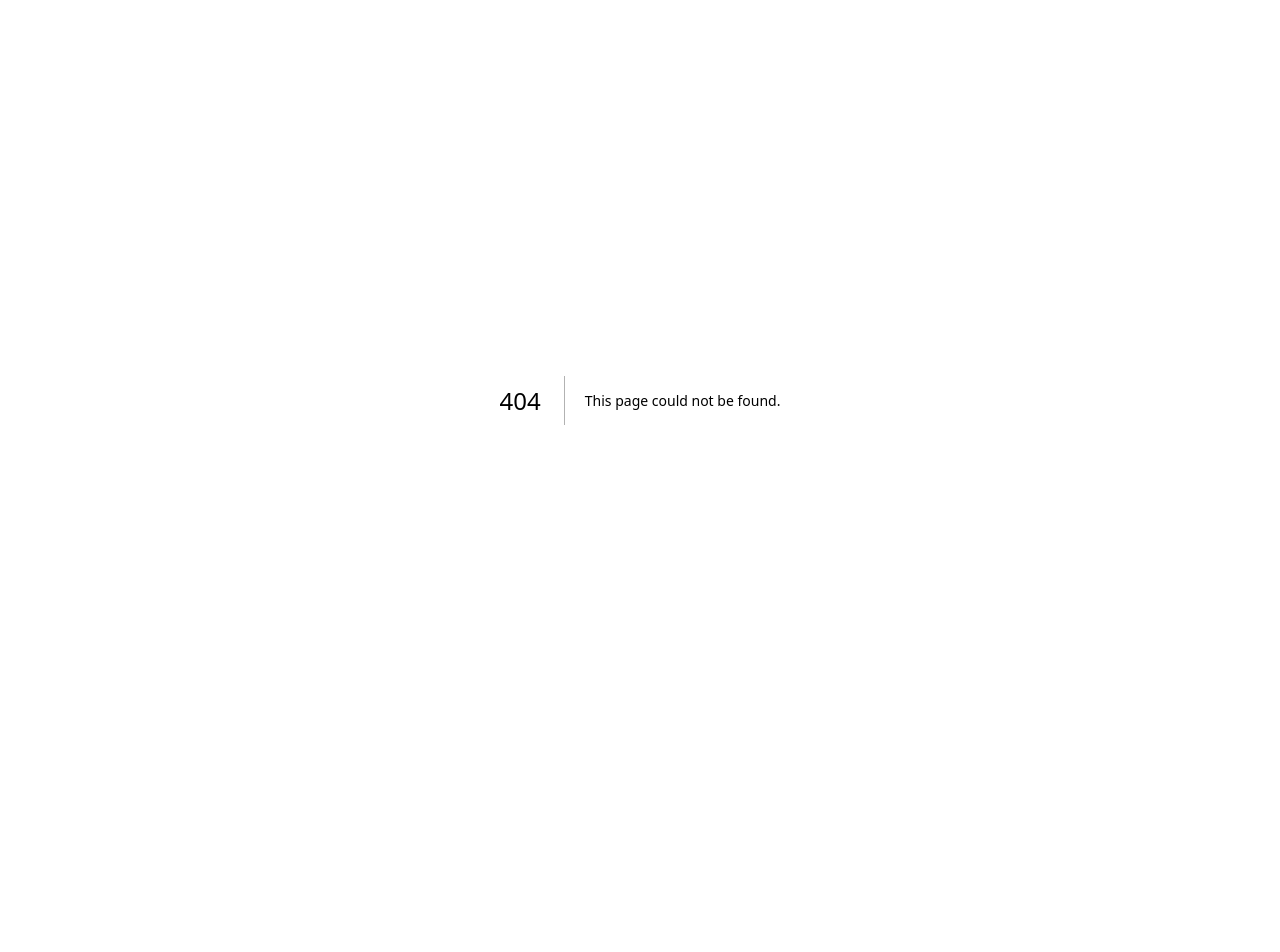
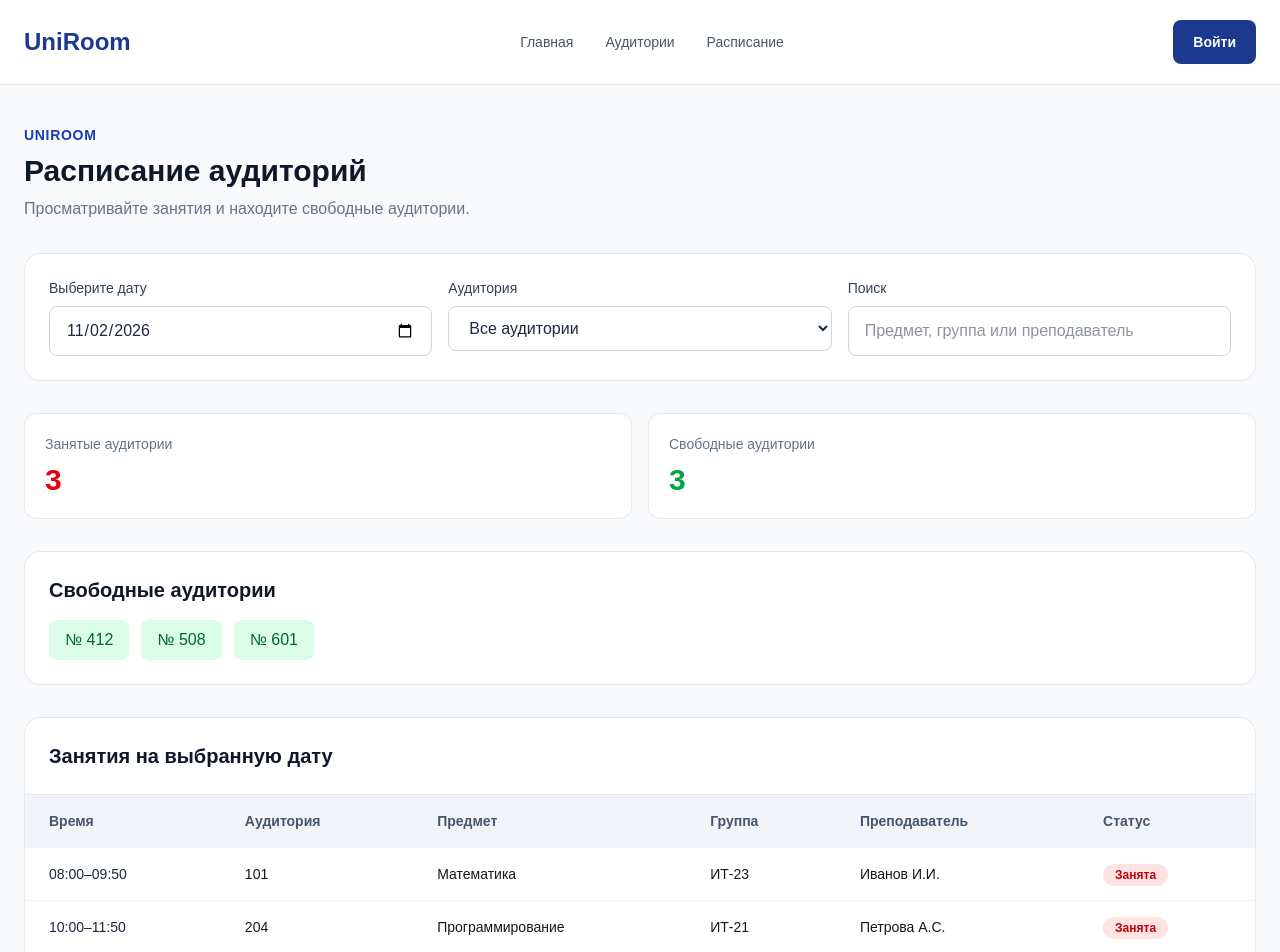
Before and after one commit to smbayevaaliya-ops/UniRoom, a Next.js app: page /schedule in a window 1280 px wide. Before the commit this address had no page. Shown: the top 952 px of the page. Before the commit the page ends 800 px from the top, so only its background shows below. Built offline with nearby package versions, Linux system fonts and the light colour scheme.

Commit message:
Add interactive schedule page

```diff
--- /dev/null
+++ b/app/schedule/page.tsx
@@ -0,0 +1,190 @@
+
+"use client";
+
+import { useState } from "react";
+import Header from "@/components/Header";
+
+const lessons = [
+  { day: "2026-11-02", time: "08:00–09:50", room: "101", subject: "Математика", group: "ИТ-23", teacher: "Иванов И.И." },
+  { day: "2026-11-02", time: "10:00–11:50", room: "204", subject: "Программирование", group: "ИТ-21", teacher: "Петрова А.С." },
+  { day: "2026-11-02", time: "12:00–13:50", room: "305", subject: "Базы данных", group: "ИТ-22", teacher: "Сидоров Д.К." },
+  { day: "2026-11-03", time: "08:00–09:50", room: "204", subject: "Веб-разработка", group: "ИТ-23", teacher: "Иванов И.И." },
+  { day: "2026-11-03", time: "10:00–11:50", room: "101", subject: "Физика", group: "ИТ-21", teacher: "Ким А.А." },
+  { day: "2026-11-03", time: "14:00–15:50", room: "412", subject: "Компьютерные сети", group: "ИТ-22", teacher: "Сидоров Д.К." },
+  { day: "2026-11-04", time: "09:00–10:50", room: "305", subject: "Алгоритмы", group: "ИТ-23", teacher: "Петрова А.С." },
+  { day: "2026-11-04", time: "12:00–13:50", room: "508", subject: "Английский язык", group: "ИТ-21", teacher: "Ким А.А." },
+];
+
+const rooms = ["101", "204", "305", "412", "508", "601"];
+
+export default function SchedulePage() {
+  const [date, setDate] = useState("2026-11-02");
+  const [room, setRoom] = useState("Все аудитории");
+  const [search, setSearch] = useState("");
+
+  const filteredLessons = lessons.filter((lesson) => {
+    const matchesDate = lesson.day === date;
+    const matchesRoom = room === "Все аудитории" || lesson.room === room;
+    const matchesSearch =
+      lesson.subject.toLowerCase().includes(search.toLowerCase()) ||
+      lesson.group.toLowerCase().includes(search.toLowerCase()) ||
+      lesson.teacher.toLowerCase().includes(search.toLowerCase());
+
+    return matchesDate && matchesRoom && matchesSearch;
+  });
+
+  const occupiedRooms = lessons
+    .filter((lesson) => lesson.day === date)
+    .map((lesson) => lesson.room);
+
+  const freeRooms = rooms.filter((item) => !occupiedRooms.includes(item));
+
+  return (
+    <main className="min-h-screen bg-slate-50">
+      <Header />
+
+      <section className="mx-auto max-w-7xl px-6 py-10">
+        <div className="mb-8">
+          <p className="mb-2 text-sm font-semibold uppercase tracking-wider text-blue-800">
+            UniRoom
+          </p>
+          <h1 className="text-3xl font-bold text-slate-900">
+            Расписание аудиторий
+          </h1>
+          <p className="mt-2 text-slate-500">
+            Просматривайте занятия и находите свободные аудитории.
+          </p>
+        </div>
+
+        <div className="mb-8 grid gap-4 rounded-2xl border border-slate-200 bg-white p-6 md:grid-cols-3">
+          <div>
+            <label className="mb-2 block text-sm font-medium text-slate-700">
+              Выберите дату
+            </label>
+            <input
+              type="date"
+              value={date}
+              onChange={(e) => setDate(e.target.value)}
+              className="w-full rounded-lg border border-slate-300 px-4 py-3 text-slate-800"
+            />
+          </div>
+
+          <div>
+            <label className="mb-2 block text-sm font-medium text-slate-700">
+              Аудитория
+            </label>
+            <select
+              value={room}
+              onChange={(e) => setRoom(e.target.value)}
+              className="w-full rounded-lg border border-slate-300 px-4 py-3 text-slate-800"
+            >
+              <option>Все аудитории</option>
+              {rooms.map((item) => (
+                <option key={item} value={item}>
+                  Аудитория {item}
+                </option>
+              ))}
+            </select>
+          </div>
+
+          <div>
+            <label className="mb-2 block text-sm font-medium text-slate-700">
+              Поиск
+            </label>
+            <input
+              type="text"
+              value={search}
+              onChange={(e) => setSearch(e.target.value)}
+              placeholder="Предмет, группа или преподаватель"
+              className="w-full rounded-lg border border-slate-300 px-4 py-3 text-slate-800"
+            />
+          </div>
+        </div>
+
+        <div className="mb-8 grid gap-4 sm:grid-cols-2">
+          <div className="rounded-xl border border-slate-200 bg-white p-5">
+            <p className="text-sm text-slate-500">Занятые аудитории</p>
+            <p className="mt-2 text-3xl font-bold text-red-600">
+              {occupiedRooms.length}
+            </p>
+          </div>
+          <div className="rounded-xl border border-slate-200 bg-white p-5">
+            <p className="text-sm text-slate-500">Свободные аудитории</p>
+            <p className="mt-2 text-3xl font-bold text-green-600">
+              {freeRooms.length}
+            </p>
+          </div>
+        </div>
+
+        <div className="mb-8 rounded-2xl border border-slate-200 bg-white p-6">
+          <h2 className="mb-4 text-xl font-bold text-slate-900">
+            Свободные аудитории
+          </h2>
+          <div className="flex flex-wrap gap-3">
+            {freeRooms.length > 0 ? (
+              freeRooms.map((item) => (
+                <span
+                  key={item}
+                  className="rounded-lg bg-green-100 px-4 py-2 font-medium text-green-800"
+                >
+                  № {item}
+                </span>
+              ))
+            ) : (
+              <p className="text-slate-500">
+                На выбранную дату свободных аудиторий нет.
+              </p>
+            )}
+          </div>
+        </div>
+
+        <div className="overflow-hidden rounded-2xl border border-slate-200 bg-white">
+          <div className="border-b border-slate-200 p-6">
+            <h2 className="text-xl font-bold text-slate-900">
+              Занятия на выбранную дату
+            </h2>
+          </div>
+
+          {filteredLessons.length > 0 ? (
+            <div className="overflow-x-auto">
+              <table className="w-full text-left text-sm">
+                <thead className="bg-slate-100 text-slate-600">
+                  <tr>
+                    <th className="px-6 py-4">Время</th>
+                    <th className="px-6 py-4">Аудитория</th>
+                    <th className="px-6 py-4">Предмет</th>
+                    <th className="px-6 py-4">Группа</th>
+                    <th className="px-6 py-4">Преподаватель</th>
+                    <th className="px-6 py-4">Статус</th>
+                  </tr>
+                </thead>
+                <tbody>
+                  {filteredLessons.map((lesson, index) => (
+                    <tr key={index} className="border-t border-slate-100">
+                      <td className="whitespace-nowrap px-6 py-4 font-medium text-slate-800">
+                        {lesson.time}
+                      </td>
+                      <td className="px-6 py-4">{lesson.room}</td>
+                      <td className="px-6 py-4">{lesson.subject}</td>
+                      <td className="px-6 py-4">{lesson.group}</td>
+                      <td className="px-6 py-4">{lesson.teacher}</td>
+                      <td className="px-6 py-4">
+                        <span className="rounded-full bg-red-100 px-3 py-1 text-xs font-semibold text-red-700">
+                          Занята
+                        </span>
+                      </td>
+                    </tr>
+                  ))}
+                </tbody>
+              </table>
+            </div>
+          ) : (
+            <p className="p-8 text-center text-slate-500">
+              Занятий по выбранным параметрам не найдено.
+            </p>
+          )}
+        </div>
+      </section>
+    </main>
+  );
+}
```
